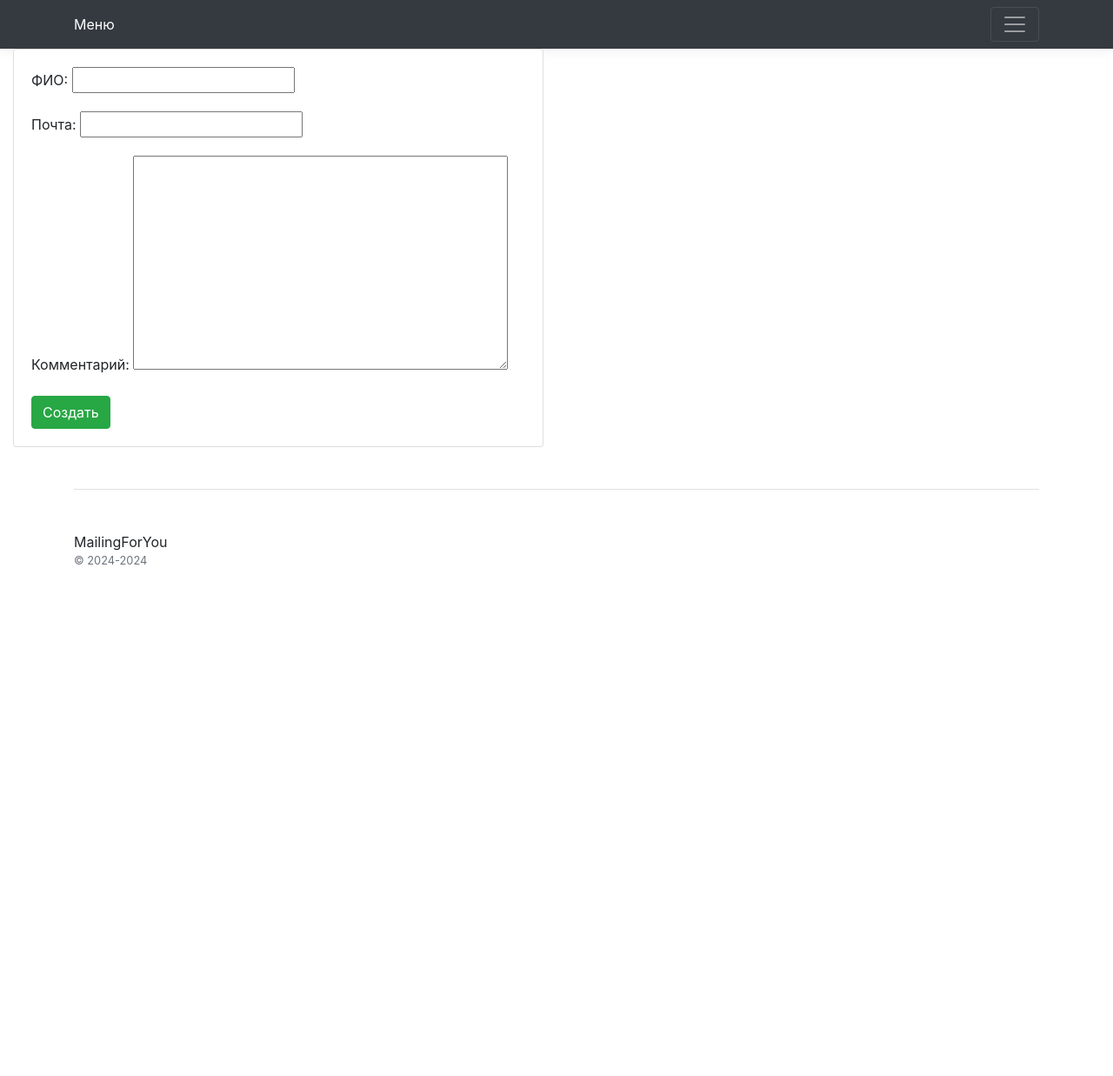
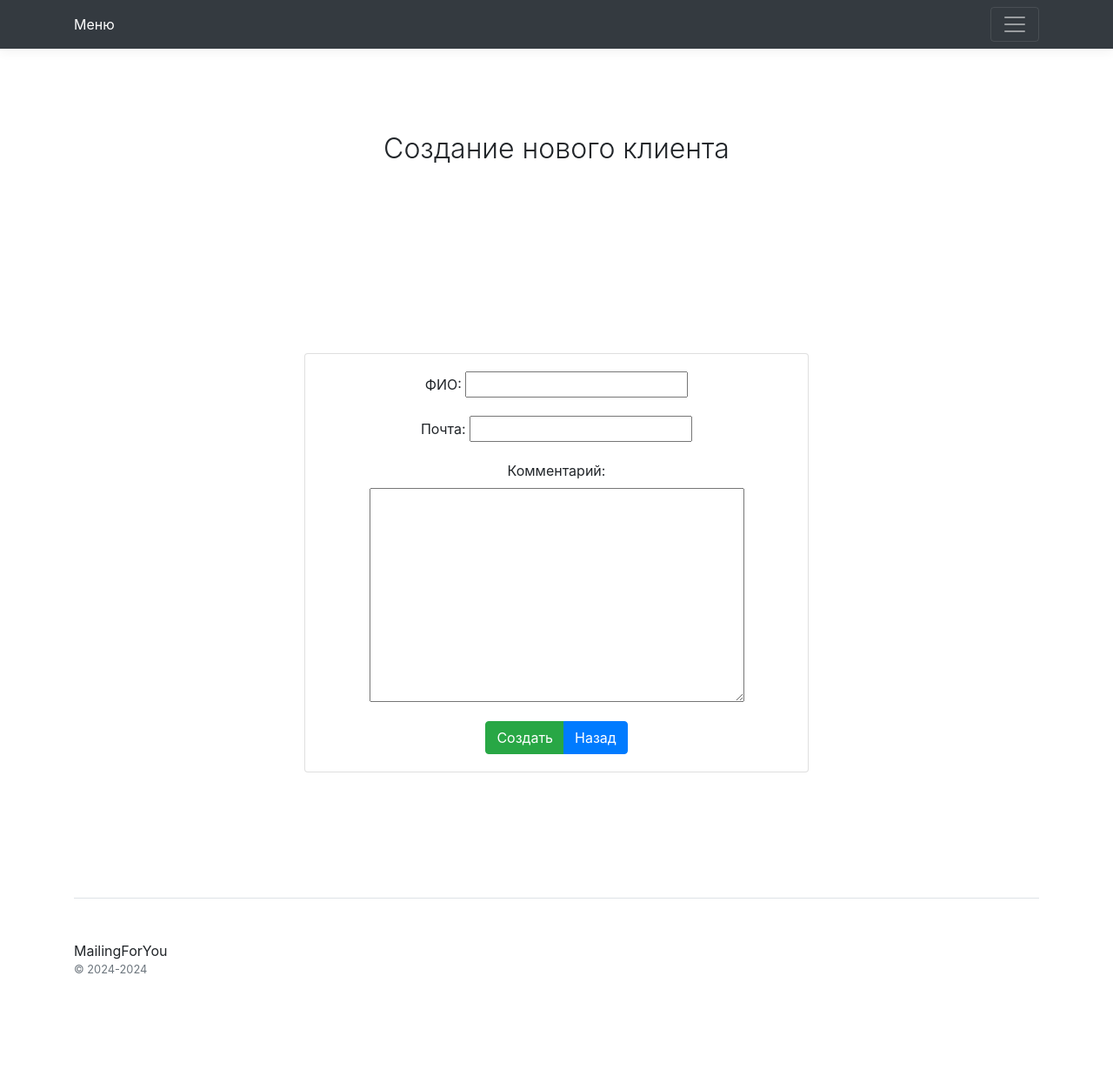
Before and after one commit to DIMoskalev/Course_work_6, a Django app: page /client_create/ in a window 1280 px wide. Shown: the whole page at 87% size. Before the commit the page ends 649 px from the top, so only its background shows below. Run offline with Django 5.2, Linux system fonts and the light colour scheme; some libraries are stand-ins or nearby versions.

Commit message:
change pages and add list_filter to admin panel

```diff
--- a/mailing/admin.py
+++ b/mailing/admin.py
@@ -6,7 +6,8 @@ from mailing.models import Client, Message, Mailing, Log
 @admin.register(Client)
 class ClientAdmin(admin.ModelAdmin):
     list_display = ('email', 'name',)
-    search_fields = ('email', 'name')
+    search_fields = ('email', 'name',)
+    list_filter = ('name', 'email',)
 
 
 @admin.register(Message)
--- a/mailing/templates/mailing/client_form.html
+++ b/mailing/templates/mailing/client_form.html
@@ -1,13 +1,27 @@
 {% extends 'mailing/base.html' %}
 {% block content %}
+<section class="jumbotron text-center">
+    <div class="container">
+        <h2 class="jumbotron-heading mb-4">
+            {% if object %}
+            Изменение данных клиента
+            {% else %}
+            Создание нового клиента
+            {% endif %}
+        </h2>
+    </div>
+</section>
+<section class="jumbotron text-center">
+    <div class="container">
         <div class="col-12">
             <div class="row">
-            <div class="col-6">
+                <div class="col-12">
                     <div class="card">
                         <div class="card-body">
                             <form method="post" enctype="multipart/form-data">
                                 {% csrf_token %}
                                 {{ form.as_p }}
+                                <div class="btn-group">
                                     <button type="submit" class="btn btn-success">
                                         {% if object %}
                                         Сохранить
@@ -15,10 +29,14 @@
                                         Создать
                                         {% endif %}
                                     </button>
+                                    <a class="btn btn-primary" href="{% url 'mailing:client_list' %}" role="button">Назад</a>
+                                </div>
                             </form>
                         </div>
                     </div>
                 </div>
             </div>
         </div>
+    </div>
+</section>
 {% endblock %}
--- a/mailing/templates/mailing/client_list.html
+++ b/mailing/templates/mailing/client_list.html
@@ -2,7 +2,7 @@
 {% block content %}
 <section class="jumbotron text-center">
     <div class="container">
-        <h1 class="jumbotron-heading">Список клиентов</h1>
+        <h2 class="jumbotron-heading">Список клиентов</h2>
     </div>
 </section>
 <div class="album py-5 bg-light">
```
Also changed, not shown: mailing/templates/mailing/client_confirm_delete.html (+13 -2 lines), mailing/templates/mailing/client_detail.html (+8 -4 lines). Lines whose indentation alone changed are shown as unchanged.
